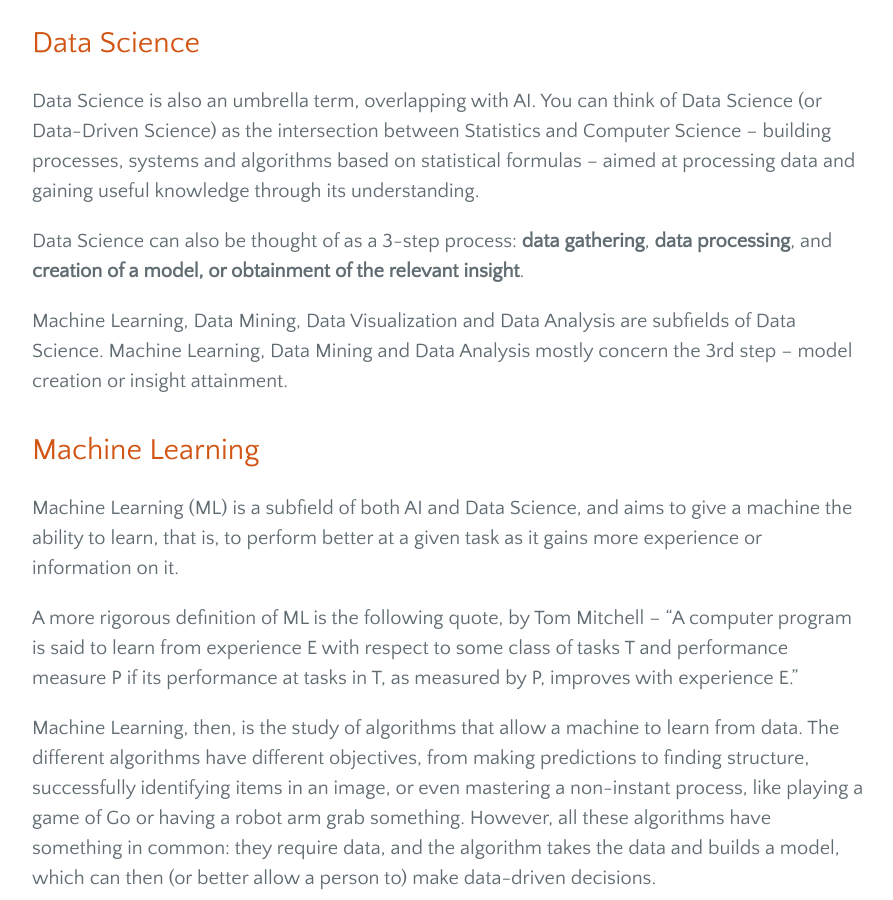
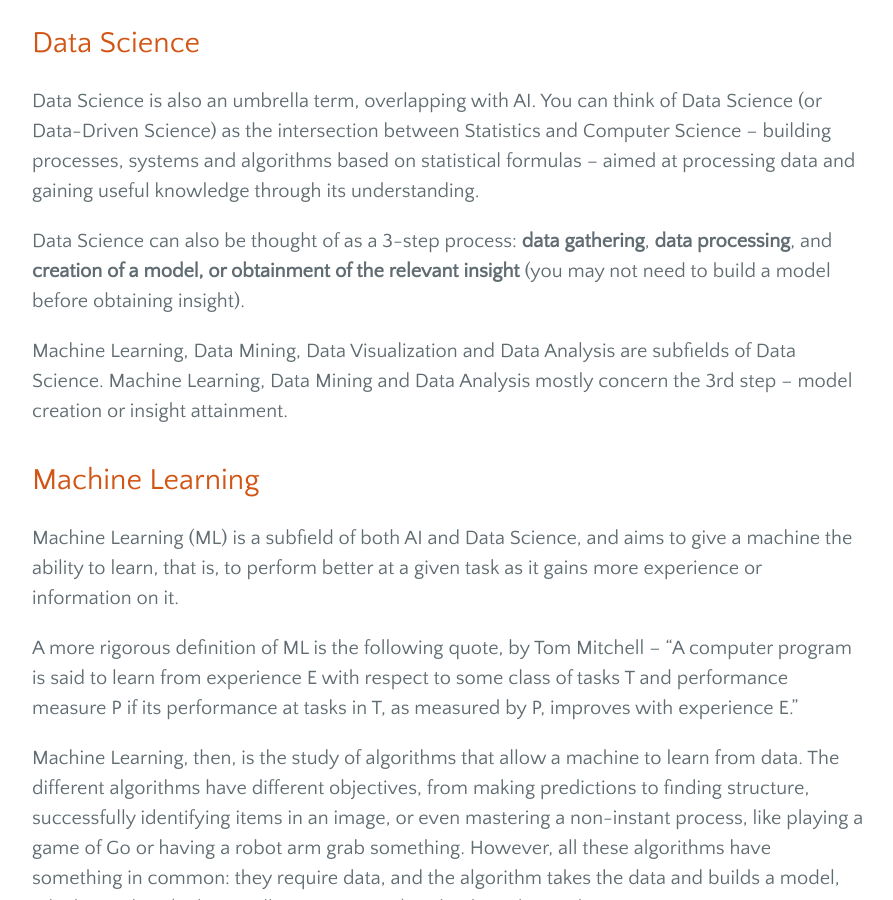
Before and after one commit to obiwit/obiwit.github.io, a Jekyll site: the page built from blog/basics/ml_context.html, in a window 1280 px wide and 900 px high, scrolled down 1417 px. Shown: the whole window, without its empty margins (192-1085 px from the left). Built offline with Jekyll 4.4.1, drawn with Linux system fonts in a browser that asks for light colours; nearby versions of some CDN libraries.

Commit message:
minor SEO improvements

```diff
--- a/_config.yml
+++ b/_config.yml
@@ -3,6 +3,7 @@
 tagline:      Passionate young computer scientist!
 description:  Beatriz Borges R's, aka obiwit, machine learning blog and website
 baseurl:      ""
+url:          http://obiwit.com
 
 # Blog-related
 blog:
@@ -44,8 +45,8 @@
   email:      bea@obiwit.com
   github_username:        obiwit
   linkedin_username:      obiwit
+  twitter_username:       obiwit
   kaggle_username:        obiwit
-  twitter_username:       obiwit
   #stackoverflow_username: 3059443/obiwit
   #google_plus_username:
   #facebook_username:
--- a/blog/basics/ml_context.html
+++ b/blog/basics/ml_context.html
@@ -20,7 +20,7 @@
   <p>Statistics is, as such, a more formal and theoretical approach to this field, whereas Machine Learning, for example, is more open to practical experimentation.</p>
   <h2>Data Science</h2>
   <p>Data Science is also an umbrella term, overlapping with AI. You can think of Data Science (or Data-Driven Science) as the intersection between Statistics and Computer Science – building processes, systems and algorithms based on statistical formulas – aimed at processing data and gaining useful knowledge through its understanding.</p>
-  <p>Data Science can also be thought of as a 3-step process: <strong>data gathering</strong>, <strong>data processing</strong>, and <strong>creation of a model, or obtainment of the relevant insight</strong>.</p>
+  <p>Data Science can also be thought of as a 3-step process: <strong>data gathering</strong>, <strong>data processing</strong>, and <strong>creation of a model, or obtainment of the relevant insight</strong> (you may not need to build a model before obtaining insight).</p>
   <p>Machine Learning, Data Mining, Data Visualization and Data Analysis are subfields of Data Science. Machine Learning, Data Mining and Data Analysis mostly concern the 3rd step – model creation or insight attainment.</p>
   <h2>Machine Learning</h2>
   <p>Machine Learning (ML) is a subfield of both AI and Data Science, and aims to give a machine the ability to learn, that is, to perform better at a given task as it gains more experience or information on it.</p>
--- a/blog/basics/what_is_ml.html
+++ b/blog/basics/what_is_ml.html
@@ -45,4 +45,5 @@
   <br/><sup id="fn3">3. [This applies only to Supervised Learning. In Unsupervised Learning, for example, you are never given target features, and in Semi-Supervised Learning target features are only known for part of your data.] <a href="#ref3" title="Jump back to footnote 3 in the text.">↩</a></sup>
   <br/><sup id="fn4">4. [This is known as the <strong>No Free Lunch Theorem</strong> – you can read more about it <a href="https://en.wikipedia.org/wiki/No_free_lunch_in_search_and_optimization">here</a>.] <a href="#ref4" title="Jump back to footnote 4 in the text.">↩</a></sup>
   <br/><sup id="fn5">5. [Detecting whether your algorithm is under-, over- or right-fitting your dataset deserves another whole blog post in and of itself! (Which I plan to write as well, of course ;)] <a href="#ref5" title="Jump back to footnote 5 in the text.">↩</a></sup>
+  <!-- <br/><sup id="fn6">6. [To learn more about regularization, jump over to the <a href="../algorithms/overview.html">Algorithms Overview</a>.] <a href="#ref6" title="Jump back to footnote 6 in the text.">↩</a></sup> -->
 </div>
--- a/blog/misc/more_resources.html
+++ b/blog/misc/more_resources.html
@@ -20,7 +20,7 @@
     <li>By now you probably know which book(s) you want to read next way better than I ever could predict! :D</li>
   </ol>
   <h2>In terms of Other Platforms</h2>
-  <p>Check out <a href="https://www.kaggle.com/">kaggle</a>! It's a really great platform, where you can get your feet wet doing machine learning on real datasets, and you're sure to learn tons of practical knowledge there, both implementing solutions and reading the discussion forums!</p>
+  <p>Check <a href="https://www.kaggle.com/">kaggle</a> out! It's a really great platform, where you can get your feet wet doing machine learning on real datasets, and you're sure to learn tons of practical knowledge there, both implementing solutions and reading the discussion forums!</p>
   <h2>TL; DR</h2>
   <p>If you are still overwhelmed by these recommendations and want only one resource - bearing in mind that, at least in the beginning, you will probably miss out on several concepts - I'd have to say <a href="https://www.kaggle.com/">kaggle</a>. Between the real datasets, the great community, the guides for beginners, and how you'll gain actual experience in Data Science and Machine Learning, <a href="https://www.kaggle.com/">kaggle</a> is very hard to top!</p>
 </div>
```
Also changed, not shown: other parts of blog/basics/what_is_ml.html (+1 -1 lines).
